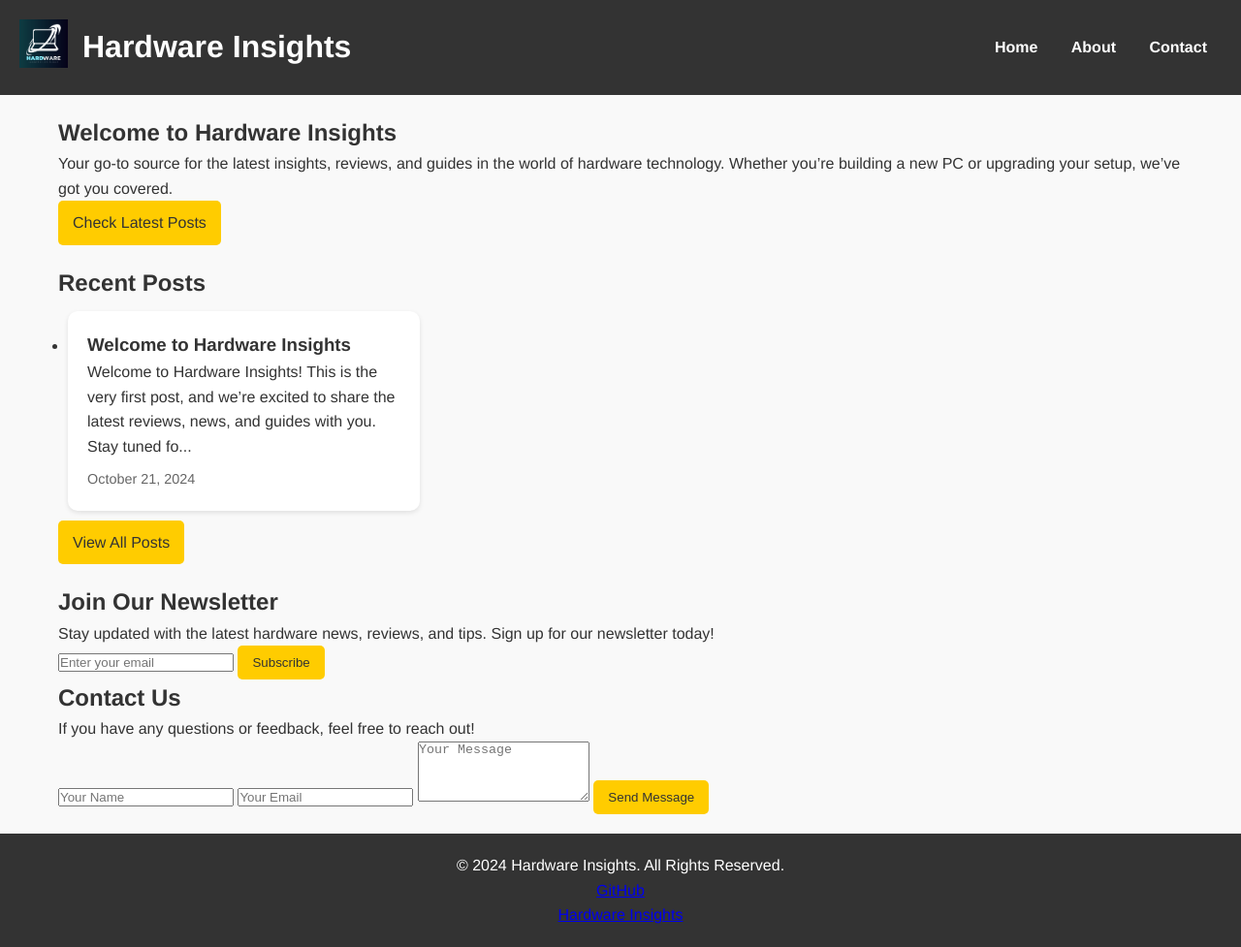
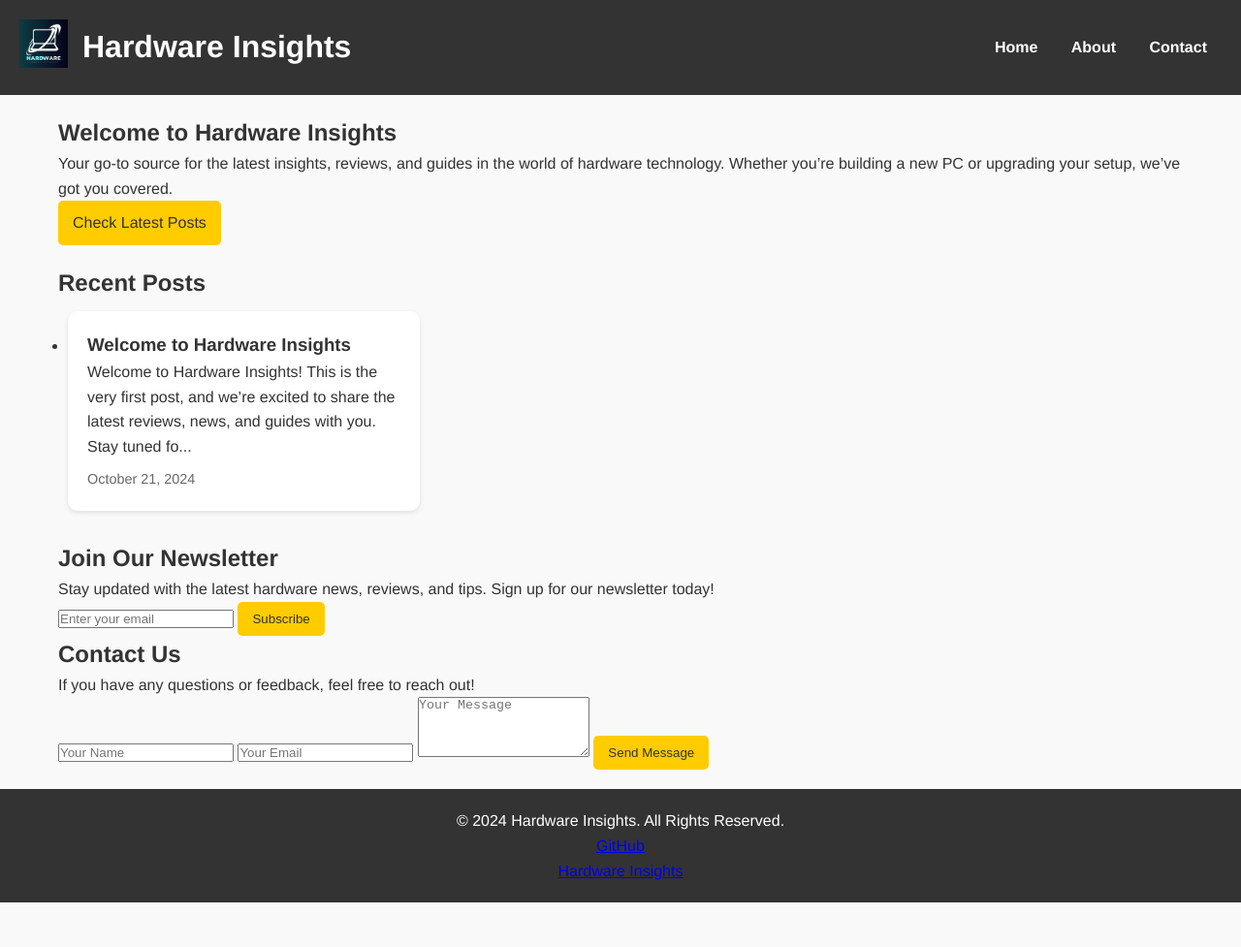
Before and after one commit to sopheadave/sopheadave.github.io, a Jekyll site: the page built from index.html, in a window 1280 px wide. Shown: the whole page at 97% size. Built offline with Jekyll 4.4.1, drawn with Linux system fonts in a browser that asks for light colours; after the commit the page ends 931 px from its top, so only the background shows below that.

Commit message:
Update index.html

```diff
--- a/index.html
+++ b/index.html
@@ -38,7 +38,6 @@ layout: default
           </li>
         {% endfor %}
       </ul>
-      <a href="/blog" class="view-more-btn">View All Posts</a>
     </div>
   </section>
 
```
